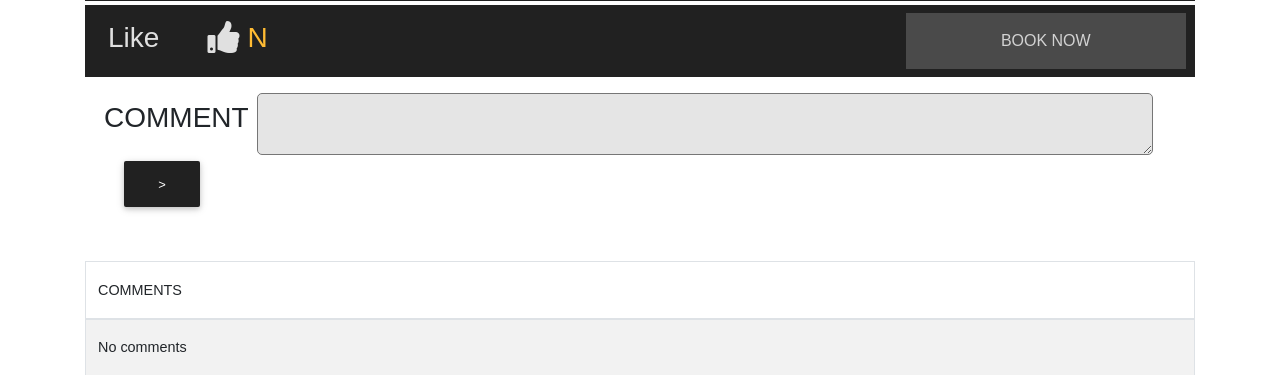
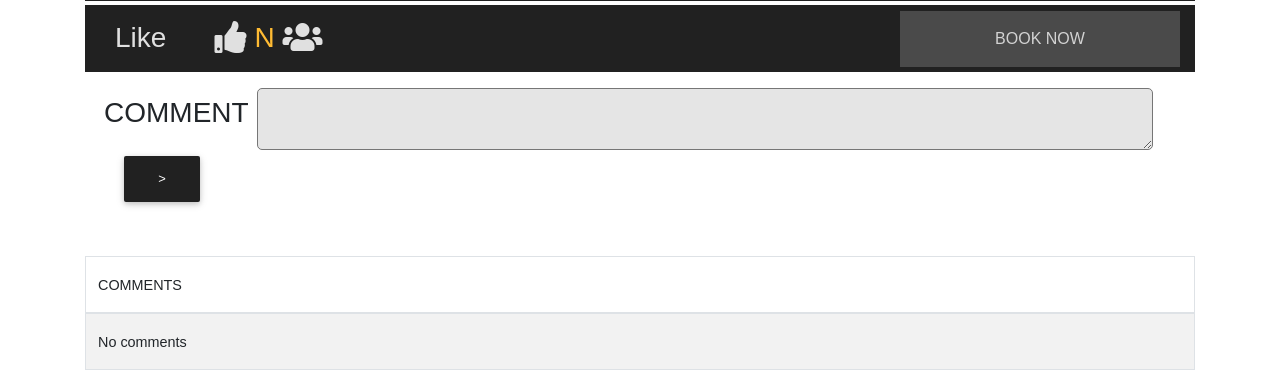
Before and after one commit to Sharan-codes/events-manager, a Node server app: template src/views/pages/userEventDetails.ejs in a window 1280 px wide. Shown: the part 415-790 px from the top of the page. Run offline with Node 20, Linux system fonts and the light colour scheme; the template is opened without the code that fills it, so the values that code supplies are empty; some libraries are stand-ins or nearby versions.

Commit message:
Began with adding view liked users option.

```diff
--- a/src/views/pages/userEventDetails.ejs
+++ b/src/views/pages/userEventDetails.ejs
@@ -57,14 +57,15 @@
 </div>
 
 </div>
-<div class="col-md-12  bg-dark mt-1 p-2 text-light">
+<div class="col-md-12  bg-dark mt-1 text-light" style="padding-bottom:6%">
   <div class="col-md-3">
-    <h3 class="float-left mt-2">Like</h3>
+    <h3 class="float-left mt-3">Like</h3>
   </div>
 
-<i class="fa like fa-thumbs-up fa-2x ml-5 float-left mt-2" id="likes"></i>
-<h3 class="float-left ml-2 text-warning mt-2" id="likesNum">N</h3>
-<button id="openBuy" class="open-button offset-7" onclick="openForm()">BOOK NOW</button>
+<i class="fa like fa-thumbs-up fa-2x ml-5 float-left mt-3" id="likes"></i>
+<h3 class="float-left ml-2 text-warning mt-3" id="likesNum">N</h3>
+<i class="fa like fa-users fa-2x ml-2 float-left mt-3" id="likedUsers"></i>
+<button id="openBuy" class="open-button float-right" style="margin-top:0.5%" onclick="openForm()">BOOK NOW</button>
 </div>
 
 <div class="form-popup" id="buyForm">
@@ -80,6 +81,12 @@
       <button id="buy" type="submit" class="btn"">Buy</button>
       <button type="button" class="btn cancel" onclick="closeForm()">Close</button>
     </form>
+</div>
+<div class="form-popup" id="showLikedUser">
+  <form class="form-container">
+    <button id="buy" type="submit" class="btn"">Buy</button>
+    <button type="button" class="btn cancel" onclick="closeForm()">Close</button>
+  </form>
 </div>
 <div class="col-md-12 mt-3">
   <form>
```
